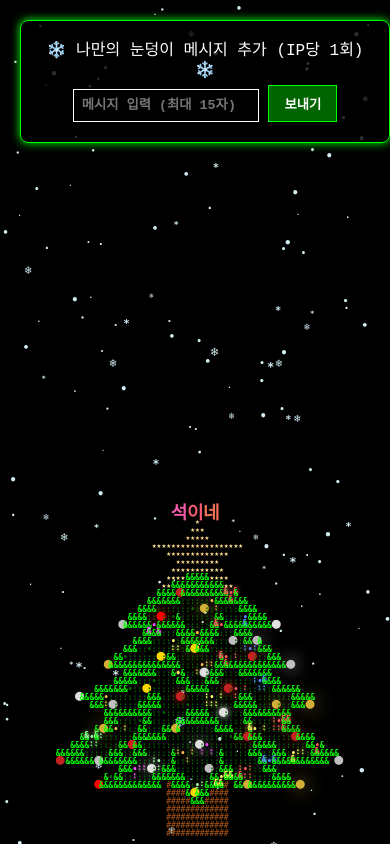
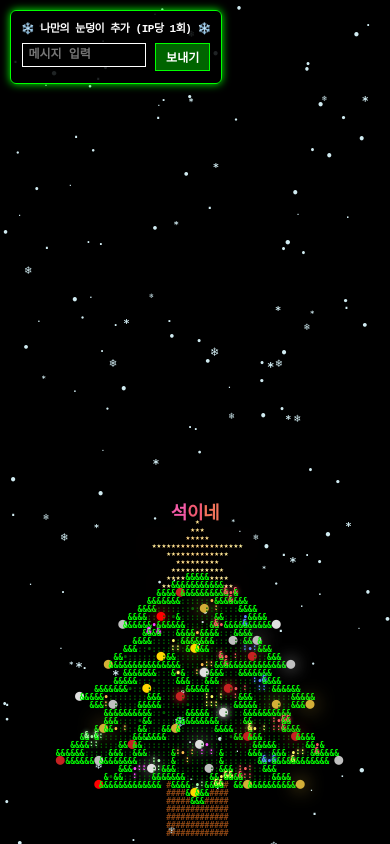
Before and after one commit to dskim6797/project_useless_but_interesting, a Django app: page / in a window 390 px wide. Run offline with Django 5.2, Linux system fonts and the light colour scheme; data that the repository does not hold is empty.

Commit message:
chore: Modified object size

```diff
--- a/christmas_web/templates/index.html
+++ b/christmas_web/templates/index.html
@@ -13,39 +13,56 @@
             font-family: 'Courier New', Courier, monospace;
         }
         #canvas { display: block; }
+
+        /* --- UI 레이어 박스 크기 조절 --- */
         #ui-layer {
             position: absolute;
-            /* 위치를 왼쪽 상단으로 변경 */
-            top: 20px;
-            left: 20px;
-            /* 중앙 정렬을 위한 transform 속성 제거 */
+            top: 15px; /* 여백 약간 감소 */
+            left: 15px;
+            text-align: center;
+            background: rgba(0, 0, 0, 0.85); /* 가독성을 위해 불투명도 약간 증가 */
+            padding: 10px 12px; /* 패딩 감소 (기존 15px) */
+            border: 1px solid #0f0;
+            border-radius: 6px;
+            box-shadow: 0 0 8px #0f0;
+            z-index: 10;
+            max-width: 280px; /* 최대 너비 제한 */
+        }
 
-            text-align: center;
-            background: rgba(0, 0, 0, 0.8);
-            padding: 15px;
-            border: 1px solid #0f0;
-            border-radius: 8px;
-            box-shadow: 0 0 10px #0f0;
-            z-index: 10;
+        /* 상단 제목 텍스트 크기 */
+        .ui-title {
+            margin-bottom: 8px;
+            font-size: 13px; /* 글자 크기 감소 */
+            font-weight: bold;
+            letter-spacing: -0.5px;
         }
+
+        /* 입력창 크기 조절 */
         input {
             background: #000;
             border: 1px solid #fff;
             color: #0f0;
-            padding: 8px;
+            padding: 5px 8px; /* 패딩 감소 (기존 8px) */
+            font-size: 13px; /* 글자 크기 감소 */
             font-family: inherit;
             font-weight: bold;
             outline: none;
+            width: 140px; /* 너비 고정 */
         }
+
+        /* 버튼 크기 조절 */
         button {
             background: #006400;
             color: #fff;
             border: 1px solid #0f0;
-            padding: 8px 15px;
+            padding: 5px 12px; /* 패딩 감소 (기존 8px 15px) */
+            font-size: 13px; /* 글자 크기 감소 */
             font-family: inherit;
             cursor: pointer;
             font-weight: bold;
+            vertical-align: top; /* 입력창과 높이 정렬 */
         }
+
         button:hover { background: #008000; }
         button:disabled {
             background: #333;
@@ -53,10 +70,37 @@
             color: #888;
             cursor: not-allowed;
         }
+
+        /* 상태 메시지 크기 */
         .status {
-            margin-top: 5px;
-            font-size: 12px;
+            margin-top: 4px;
+            font-size: 11px; /* 글자 크기 감소 (기존 12px) */
             color: #ffff00;
+        }
+
+        /* --- 모바일 최적화 (화면이 작을 때) --- */
+        @media (max-width: 600px) {
+            #ui-layer {
+                top: 10px;
+                left: 10px;
+                padding: 8px 10px;
+                max-width: 230px; /* 모바일에서 더 슬림하게 */
+            }
+            .ui-title {
+                font-size: 11px; /* 모바일 제목 더 작게 */
+            }
+            input {
+                width: 110px; /* 입력창 더 작게 */
+                font-size: 12px;
+                padding: 4px 6px;
+            }
+            button {
+                padding: 4px 10px;
+                font-size: 12px;
+            }
+            .status {
+                font-size: 10px;
+            }
         }
     </style>
 </head>
@@ -65,19 +109,18 @@
     <canvas id="canvas"></canvas>
 
     <div id="ui-layer">
-        <div style="margin-bottom: 5px;">❄️ 나만의 눈덩이 메시지 추가 (IP당 1회) ❄️</div>
-        <input type="text" id="msgInput" placeholder="메시지 입력 (최대 15자)" maxlength="15">
+        <!-- class="ui-title" 추가하여 CSS로 제어 -->
+        <div class="ui-title">❄️ 나만의 눈덩이 추가 (IP당 1회) ❄️</div>
+        <input type="text" id="msgInput" placeholder="메시지 입력" maxlength="15">
         <button id="addBtn">보내기</button>
         <div id="statusMsg" class="status"></div>
     </div>
 
-    <!-- Django에서 전달한 작성 여부 데이터 -->
     <script>
         const USER_HAS_POSTED = {{ has_posted }};
         const IS_ADMIN = {{ user.is_superuser|yesno:"true,false"}};
     </script>
 
-    <!-- 정적 파일 경로 (static 폴더) -->
     <script src="/static/script.js"></script>
 </body>
 </html>
```
